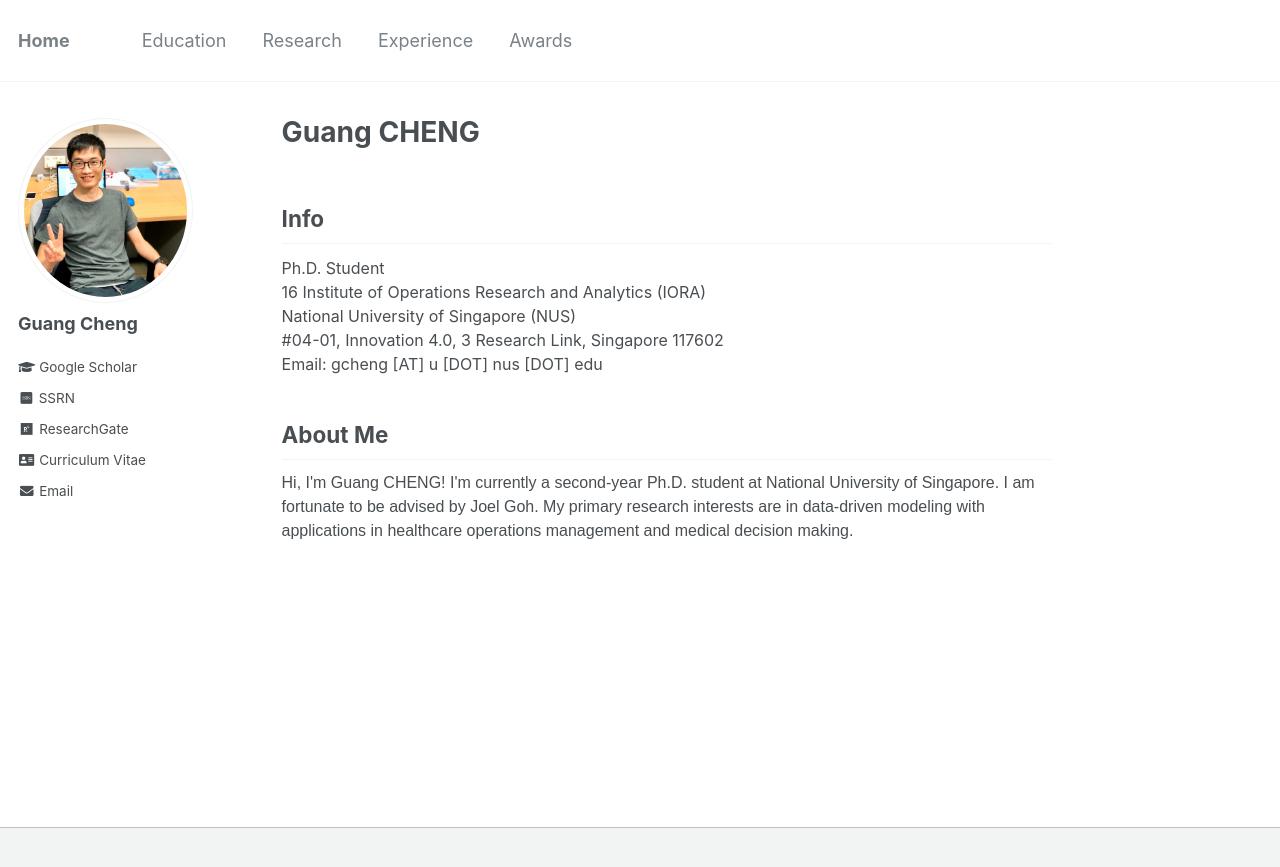
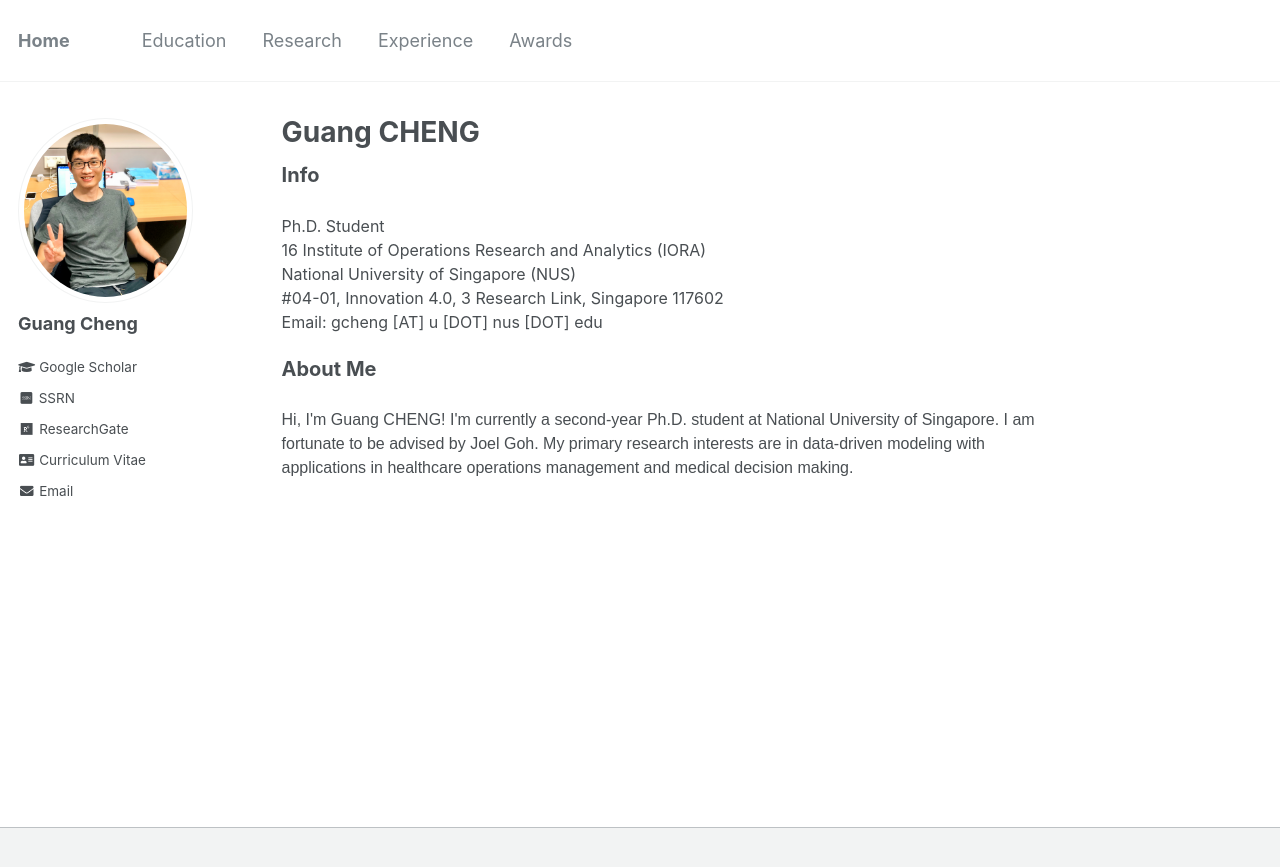
Before and after one commit to gcheng-nus/gcheng-nus.github.io, a Jekyll site: the page built from _pages/about.md, in a window 1280 px wide. Shown: the top 867 px of the page. Built offline with Jekyll 4.4.1, drawn with Linux system fonts in a browser that asks for light colours; some web fonts are replaced.

Commit message:
modify font

```diff
--- a/_pages/about.md
+++ b/_pages/about.md
@@ -8,7 +8,7 @@ redirect_from:
   - /about.html
 ---
 
-<h2>Info</h2>
+<b style="font-size: 20px;">Info</b>
 <p style="font-size: 16px;">
   Ph.D. Student  <br> 16
   Institute of Operations Research and Analytics (IORA)  <br>
@@ -17,7 +17,7 @@ redirect_from:
   Email: gcheng [AT] u [DOT] nus [DOT] edu  <br>
 </p>
 
-<h2>About Me</h2>
+<b style="font-size: 20px;">About Me</b>
 <p style="font-family:Arial; font-weight:100; font-size: 16px;">
 Hi, I'm Guang CHENG! I'm currently a second-year Ph.D. student at National University of Singapore.
 I am fortunate to be advised by Joel Goh.
```
